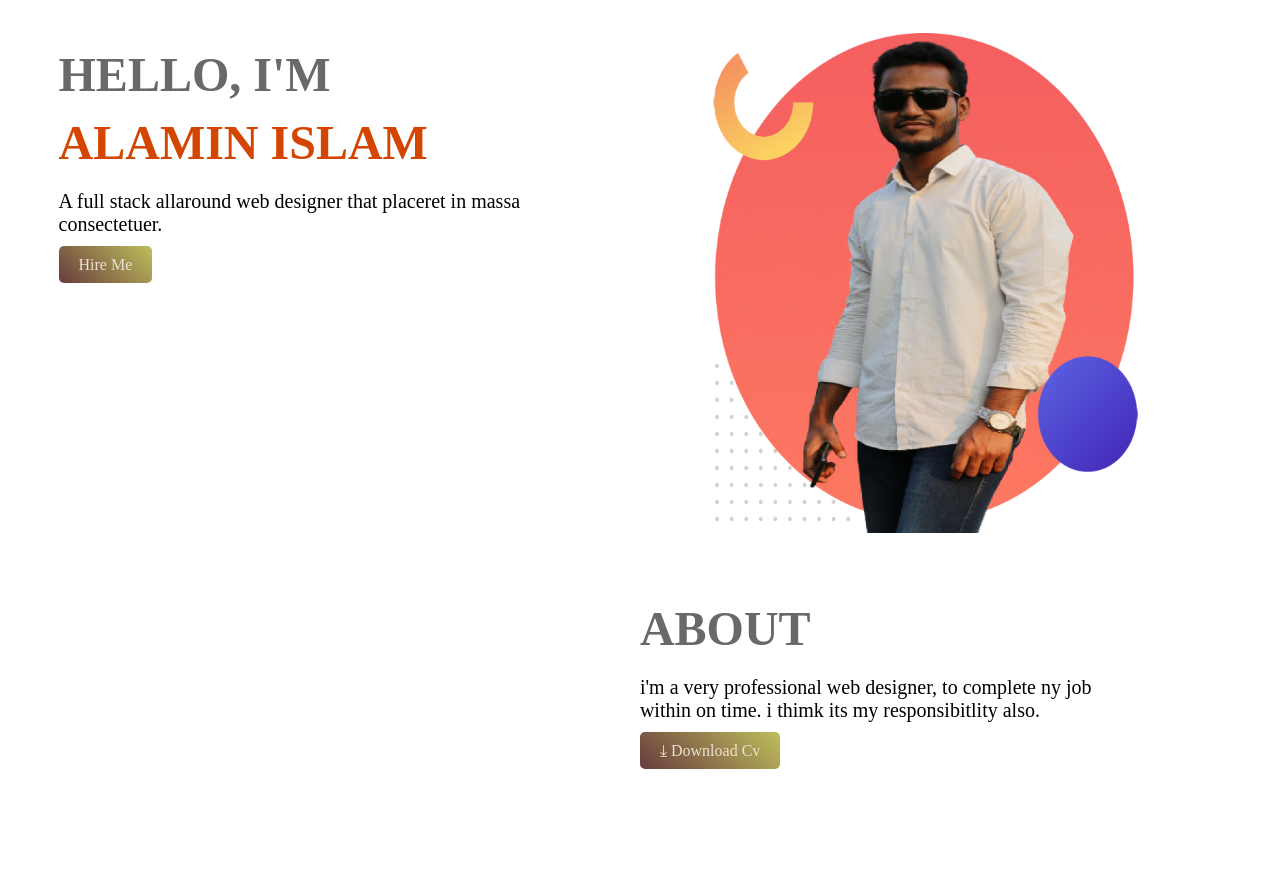
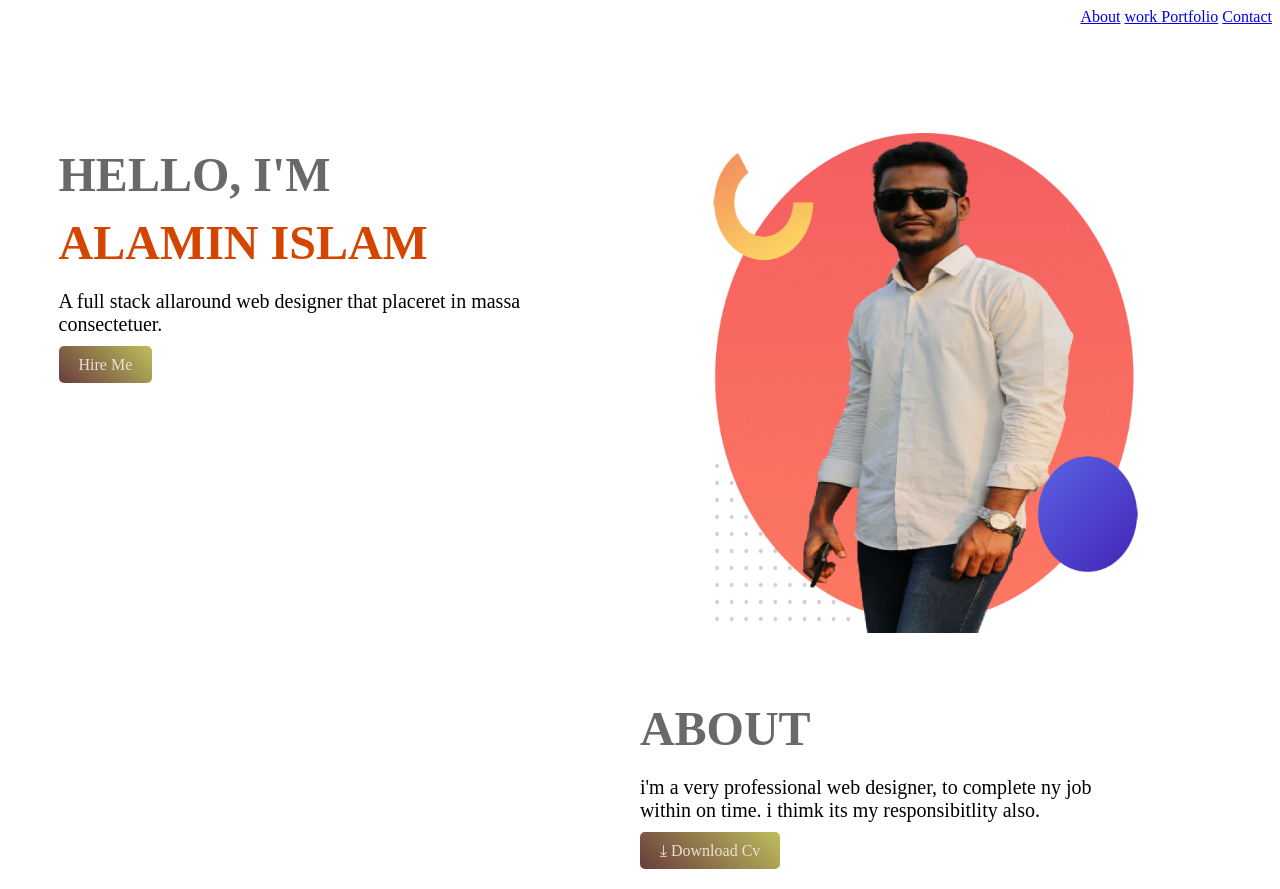
Before and after one commit to Alaminkhan5/personal-website-main, a plain HTML site: page index.html in a window 1280 px wide. Shown: the top 889 px of the page. Drawn offline with Linux system fonts and the light colour scheme.

Commit message:
new addidtion

```diff
--- a/index.html
+++ b/index.html
@@ -9,6 +9,12 @@
 <link rel="stylesheet" href="style.css">
 </head>
 <body>
+<section class="top-text">
+    <a id="link-button 2" target="-blank" href="https://www.linkedin.com/in/md-alamin-islam">About</a>
+    <a id="link-button 2" target="-blank" href="https://www.linkedin.com/in/md-alamin-islam">work </a>
+    <a id="link-button 2" target="-blank" href="https://www.linkedin.com/in/md-alamin-islam">Portfolio</a>
+    <a id="link-button 2" target="-blank" href="https://www.linkedin.com/in/md-alamin-islam">Contact</a>
+</section>
 <section>
     <div class="half-width">
 <h1><b><font face = "Bernard MT Condensed" size ="8">HELLO, I'M</font><br /></b></h1>
@@ -33,7 +39,7 @@
     </div>
 </section>
 
-<section>
+<section id="section-three">
      <h1 id="text-center"><b><font face = "Bernard MT Condensed" size ="8" ><span> LASTET </span> WORKING PROJECTS</font><br /></b></h1>
     <div>
 
--- a/style.css
+++ b/style.css
@@ -14,3 +14,6 @@ h1{color: dimgray; font-size: 100%;}
     #text-center{text-align: center;}
     span{color: aqua;}
     #color{color: rgb(212, 69, 2);}
+    .top-text{height: 100px;text-align: end;
+}
+#section-three{border:1px solid; color: rgb(80, 93, 94); background-color: rgb(226, 252, 208);}
```
